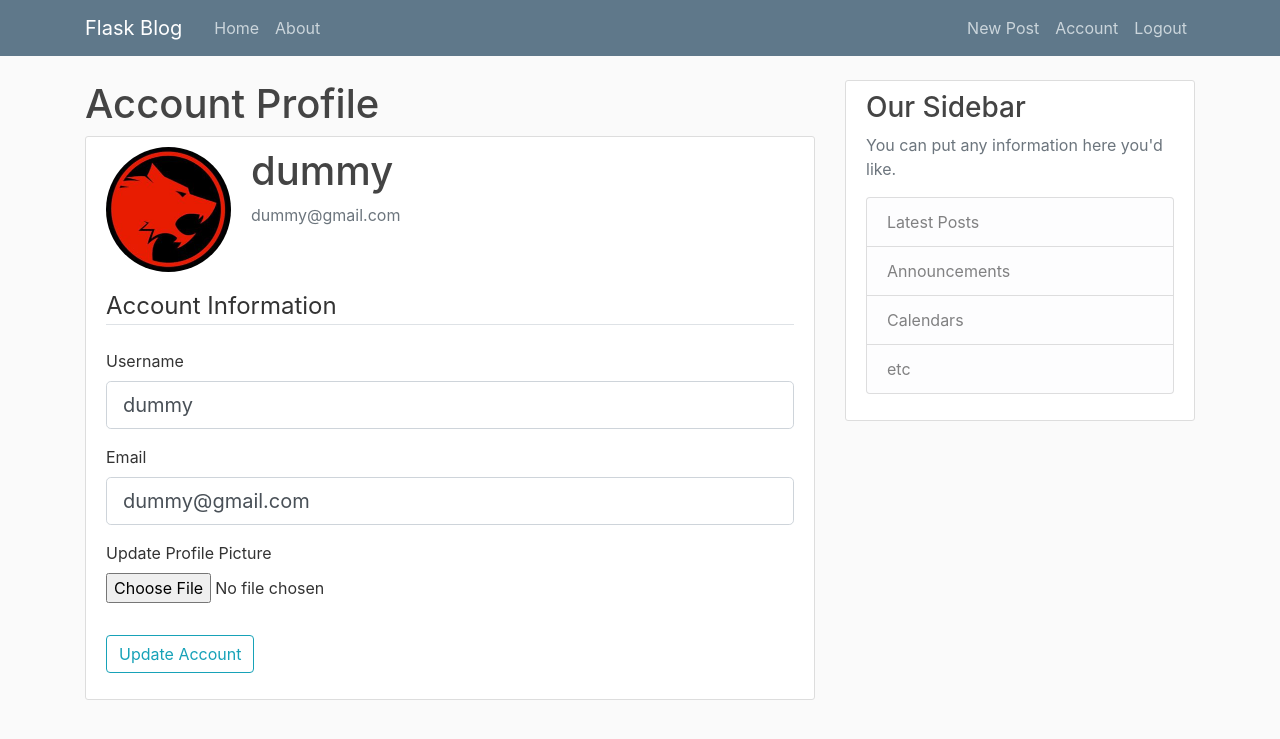
After one commit to JoshuaWidjaja/FlaskLearn, a Flask app: page /account in a window 1280 px wide. The commit adds this page. Shown: the top 739 px of the page. Run offline with Flask 2, Linux system fonts and the light colour scheme; a user stored in the database is signed in; some libraries are stand-ins or nearby versions.

Commit message:
Ability to Create/Update Posts

```diff
--- a/blog/forms.py
+++ b/blog/forms.py
@@ -1,6 +1,9 @@
 from flask_wtf import FlaskForm
-from wtforms import StringField, PasswordField, SubmitField, BooleanField
-from wtforms.validators import DataRequired, Length, Email, EqualTo
+from flask_wtf.file import FileField, FileAllowed
+from flask_login import current_user
+from wtforms import StringField, PasswordField, SubmitField, BooleanField, TextAreaField
+from wtforms.validators import DataRequired, Length, Email, EqualTo, ValidationError
+from blog.models import User
 
 import email_validator
 
@@ -12,8 +15,46 @@ class RegistrationForm(FlaskForm):
     passwordConfirm = PasswordField('Confirm Password', validators=[DataRequired(), EqualTo('password')])
     submit = SubmitField('Sign Up')
 
+    #Flask checks for extra functions with the pattern "validate_(fieldname)"
+    #and calls these functions within the FlaskForm class.
+    def validate_username(self, username):
+        user = User.query.filter_by(username=username.data).first()
+        if user:
+            raise ValidationError("Username is already taken. Please choose another one.")
+
+    def validate_email(self, email):
+        user = User.query.filter_by(email=email.data).first()
+        if user:
+            raise ValidationError("Email is already taken. Please choose another one.")
+
 class LoginForm(FlaskForm):
     email = StringField('Email', validators=[DataRequired(),Email() ])
     password = PasswordField('Password', validators=[DataRequired()])
     rememberMe = BooleanField('Remember Me')
     submit = SubmitField('Login')
+
+class UpdateAccountForm(FlaskForm):
+    username = StringField('Username',
+        validators=[DataRequired(), Length(min=3, max=20)])
+    email = StringField('Email', validators=[DataRequired(),Email() ])
+    profileImage = FileField("Update Profile Picture", validators = [FileAllowed(['jpg', 'png'])])
+    submit = SubmitField('Update Account')
+
+    #Flask checks for extra functions with the pattern "validate_(fieldname)"
+    #and calls these functions within the FlaskForm class.
+    def validate_username(self, username):
+        if username.data != current_user.username:
+            user = User.query.filter_by(username=username.data).first()
+            if user:
+                raise ValidationError("Username is already taken. Please choose another one.")
+
+    def validate_email(self, email):
+        if email.data != current_user.email:
+            user = User.query.filter_by(email=email.data).first()
+            if user:
+                raise ValidationError("Email is already taken. Please choose another one.")
+
+class PostForm(FlaskForm):
+    title = StringField("Title", validators= [DataRequired()])
+    content = TextAreaField("Content", validators= [DataRequired()])
+    submit = SubmitField("Post")
--- a/blog/routes.py
+++ b/blog/routes.py
@@ -1,26 +1,18 @@
-from flask import render_template, url_for, flash, redirect
-from blog import app
-from blog.forms import RegistrationForm, LoginForm
+import os
+import secrets
+from PIL import Image
+from flask import render_template, url_for, flash, redirect, request, abort
+from blog import app, db, bcrypt
+from blog.forms import RegistrationForm, LoginForm, UpdateAccountForm, PostForm
 from blog.models import User, Post
+from flask_login import login_user, current_user, logout_user, login_required
 
-posts = [
-    {
-        "author": "Joshua Widjaja",
-        "title": "Blog Post 1",
-        "content": "First post",
-        "datePosted": "December 23, 2020"
-    },
-    {
-        "author": "Joe Mama",
-        "title": "Blog Post 2",
-        "content": "Second post",
-        "datePosted": "January 1, 2020"
-    }
-]
 
 @app.route("/")
+
 @app.route("/home")
 def home():
+    posts = Post.query.all()
     return render_template('home.html', posts=posts)
 
 @app.route("/about")
@@ -29,19 +21,102 @@ def about():
 
 @app.route("/register", methods = ["GET", "POST"])
 def register():
+    if current_user.is_authenticated:
+        return redirect(url_for("home"))
     form = RegistrationForm()
     if form.validate_on_submit():
-        flash(f"Account Created for {form.username.data}!", "success")
-        return redirect(url_for("home"))
+        hashedPassword = bcrypt.generate_password_hash(form.password.data).decode("utf-8")
+        user = User(username = form.username.data, email = form.email.data, password = hashedPassword)
+        db.session.add(user)
+        db.session.commit()
+        flash("Your account has successfully been created!", "success")
+        return redirect(url_for("login"))
     return render_template('register.html', title = "Register Now", form = form)
 
 @app.route("/login", methods = ["GET", "POST"])
 def login():
+    if current_user.is_authenticated:
+        return redirect(url_for("home"))
     form = LoginForm()
     if form.validate_on_submit():
-        if form.email.data == "admin@blog.com" and form.password.data == "password":
-            flash("Successful login!", "success")
-            return redirect(url_for("home"))
+        user = User.query.filter_by(email=form.email.data).first()
+        if user and bcrypt.check_password_hash(user.password, form.password.data):
+            login_user(user, remember=form.rememberMe.data)
+            nextPage = request.args.get("next")
+            return redirect(nextPage) if nextPage else redirect(url_for("home"))
         else:
             flash("Login Unsuccessful. Please check login information.", "danger")
     return render_template('login.html', title = "Login", form = form)
+
+@app.route("/logout")
+def logout():
+    logout_user()
+    return redirect(url_for("home"))
+
+def saveProfileImage(form_profileImage):
+    randomHexVal = secrets.token_hex(8)
+    fileName, fileExtension = os.path.splitext(form_profileImage.filename)
+    imageFileName = randomHexVal + fileExtension
+    imagePath = os.path.join(app.root_path, "static/pictures", imageFileName)
+    outputSize = (250,250)
+    newImage = Image.open(form_profileImage)
+    newImage.thumbnail(outputSize)
+    newImage.save(imagePath)
+    return imageFileName
+
+
+@app.route("/account", methods = ["GET", "POST"])
+@login_required
+def account():
+    form = UpdateAccountForm()
+    if form.validate_on_submit():
+        if form.profileImage.data:
+            imageFile = saveProfileImage(form.profileImage.data)
+            current_user.imageFile = imageFile
+        current_user.username = form.username.data
+        current_user.email = form.email.data
+        db.session.commit()
+        flash("Account information has been updated!", "success")
+        return redirect(url_for("account"))
+    elif request.method == "GET":
+        form.username.data = current_user.username
+        form.email.data = current_user.email
+    imageFile = url_for("static", filename = "pictures/" + current_user.imageFile)
+    return render_template('account.html', title = "Account Profile", imageFile = imageFile, form = form)
+
+@app.route("/post/new",  methods = ["GET", "POST"])
+@login_required
+def newPost():
+    form = PostForm()
+    if form.validate_on_submit():
+        post = Post(title = form.title.data, content = form.content.data, author = current_user)
+        db.session.add(post)
+        db.session.commit()
+        flash("Post had been created!", "success")
+        return redirect(url_for("home"))
+    return render_template("createPost.html", title = "New Post",
+        form = form, legend = "New Post")
+
+@app.route("/post/<int:postID>",  methods = ["GET", "POST"])
+def post(postID):
+    post = Post.query.get_or_404(postID)
+    return render_template("post.html", title = post.title, post = post)
+
+@app.route("/post/<int:postID>/update",  methods = ["GET", "POST"])
+@login_required
+def updatePost(postID):
+    post = Post.query.get_or_404(postID)
+    if post.author != current_user:
+        abort(403)
+    form = PostForm()
+    if form.validate_on_submit():
+        post.title = form.title.data
+        post.content = form.content.data
+        db.session.commit()
+        flash("Your post has been updated!", "success")
+        return redirect(url_for("post", postID = post.id))
+    elif request.method == "GET":
+        form.title.data = post.title
+        form.content.data = post.content
+    return render_template("createPost.html", title = "Update Post",
+        form = form, legend = "Update Post")
--- /dev/null
+++ b/blog/templates/account.html
@@ -0,0 +1,57 @@
+{% extends "layout.html" %}
+{% block content %}
+    <h1>Account Profile</h1>
+    <div class="content-section">
+        <div class="media">
+        <img class="rounded-circle account-img" src="{{ imageFile }}">
+        <div class="media-body">
+            <h2 class="account-heading">{{ current_user.username }}</h2>
+            <p class="text-secondary">{{ current_user.email }}</p>
+        </div>
+        </div>
+            <form method="POST" action = "" enctype="multipart/form-data">
+                {{ form.hidden_tag() }}
+                <fieldset class="form-group">
+                    <legend class="border-bottom mb-4"> Account Information</legend>
+                    <div class="form-group">
+                        {{ form.username.label(class="form-control-label") }}
+                        {% if form.username.errors %}
+                            {{ form.username(class="form-control form-control-lg is-invalid") }}
+                            <div class = "invalid-feedback">
+                                {% for error in form.username.errors %}
+                                    <span> {{ error }} </span>
+                                {% endfor %}
+                            </div>
+                        {% else %}
+                            {{ form.username(class="form-control form-control-lg") }}
+                        {% endif %}
+                    </div>
+                    <div class="form-group">
+                        {{ form.email.label(class="form-control-label") }}
+                        {% if form.email.errors %}
+                        {{ form.email(class="form-control form-control-lg is-invalid") }}
+                        <div class = "invalid-feedback">
+                            {% for error in form.email.errors %}
+                                <span> {{ error }} </span>
+                            {% endfor %}
+                        </div>
+                    {% else %}
+                        {{ form.email(class="form-control form-control-lg") }}
+                    {% endif %}
+                    </div>
+                    <div class="form-group">
+                        {{ form.profileImage.label() }}
+                        {{ form.profileImage(class = "form-control-file")}}
+                        {% if form.profileImage.errors %}
+                            {% for error in form.profileImage.errors %}
+                                <span class = "text-danger"> {{ error }}</span></br>
+                            {% endfor %}
+                        {% endif %}
+                    </div>
+                </fieldset>
+                <div class="form-group">
+                    {{ form.submit(class = "btn btn-outline-info") }}
+                </div>
+            </form>
+    </div>
+{% endblock content %}
--- a/blog/templates/layout.html
+++ b/blog/templates/layout.html
@@ -31,9 +31,15 @@
               </div>
               <!-- Navbar Right Side -->
               <div class="navbar-nav">
-                <a class="nav-item nav-link" href="{{url_for('login')}}">Login</a>
-                <a class="nav-item nav-link" href="{{url_for('register')}}">Register</a>
-              </div>
+                {% if current_user.is_authenticated %}
+                <a class="nav-item nav-link" href="{{url_for('newPost')}}">New Post</a>
+                <a class="nav-item nav-link" href="{{url_for('account')}}">Account</a>
+                <a class="nav-item nav-link" href="{{url_for('logout')}}">Logout</a>
+                {% else %}
+                  <a class="nav-item nav-link" href="{{url_for('login')}}">Login</a>
+                  <a class="nav-item nav-link" href="{{url_for('register')}}">Register</a>
+                {% endif %}
+                </div>
             </div>
           </div>
         </nav>
```
Also changed, not shown: blog/__init__.py (+7 -1 lines), blog/models.py (+9 -2 lines), blog/templates/createPost.html (added, +40 -0 lines), blog/templates/home.html (+5 -3 lines), blog/templates/post.html (added, +16 -0 lines), blog/site.db, blog/static/pictures/2e0d85234e3b80da.png (added), blog/static/pictures/9fba9f30045f1fc9.jpg (added), blog/static/pictures/acfca72dbe11b5e0.png (added), blog/static/pictures/cf4d100af4e4ad42.jpg (added), blog/static/pictures/default.jpg (added).
